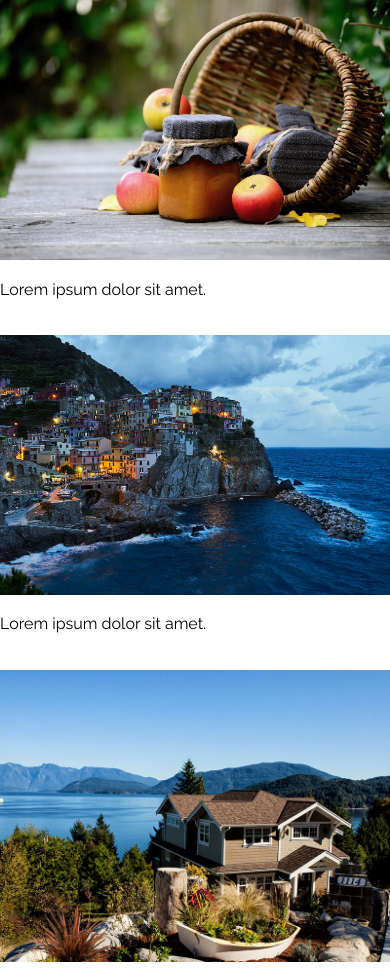
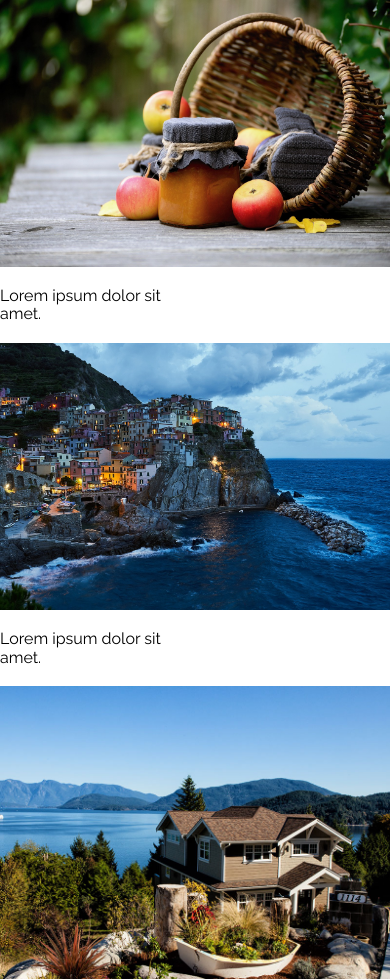
Before and after one commit to JuanMartinCT/Ex18-12JuanMartin, a plain HTML site: page index.html in a window 390 px wide. Shown: the top 979 px of the page. Drawn offline with nearby package versions, Linux system fonts and the light colour scheme.

Commit message:
Update styles.css

```diff
--- a/css/styles.css
+++ b/css/styles.css
@@ -37,24 +37,23 @@ h1 {
     font-weight: bold;
     text-transform: uppercase;
 }
-
-img{
-    height: 500px;
-    width: 500px;
-
+.contenedor
+{
+    max-width: 100%;
 }
 
 @media(min-width:768px){
     .padre{
         display: flex;
-        justify-content: center;
+        justify-content: space-between;
         flex-wrap: wrap;
+
     }
     img{
-        height: auto;
+        height: 80%;
     }
     .hijo{
-        flex-basis: calc(25% - 1rem);
+        flex-basis: calc(25% - 2rem);
     }
 }
 
@@ -63,25 +62,25 @@ img{
     .padre{
         display: grid;
         grid-template-columns: repeat(2, 1fr);
-        column-gap: 1rem;
+        column-gap: 3rem;
         row-gap: 1rem;
     }
 
     img{
-        height: auto;
+        height: 80%;
     }
 
 }
 
  @media(max-width:480px){
-    .padre{
+    .padre, p{
         display: grid;
         grid-template-columns: repeat(2, 1fr);
-        column-gap: 2rem;
-        row-gap: 2rem;
+        column-gap: 3rem;
+        row-gap: 1rem;
     }
     img{
-        height: auto;
+        height: 80%;
     }
     .hijo{
         grid-column: 1 / 3;
```
